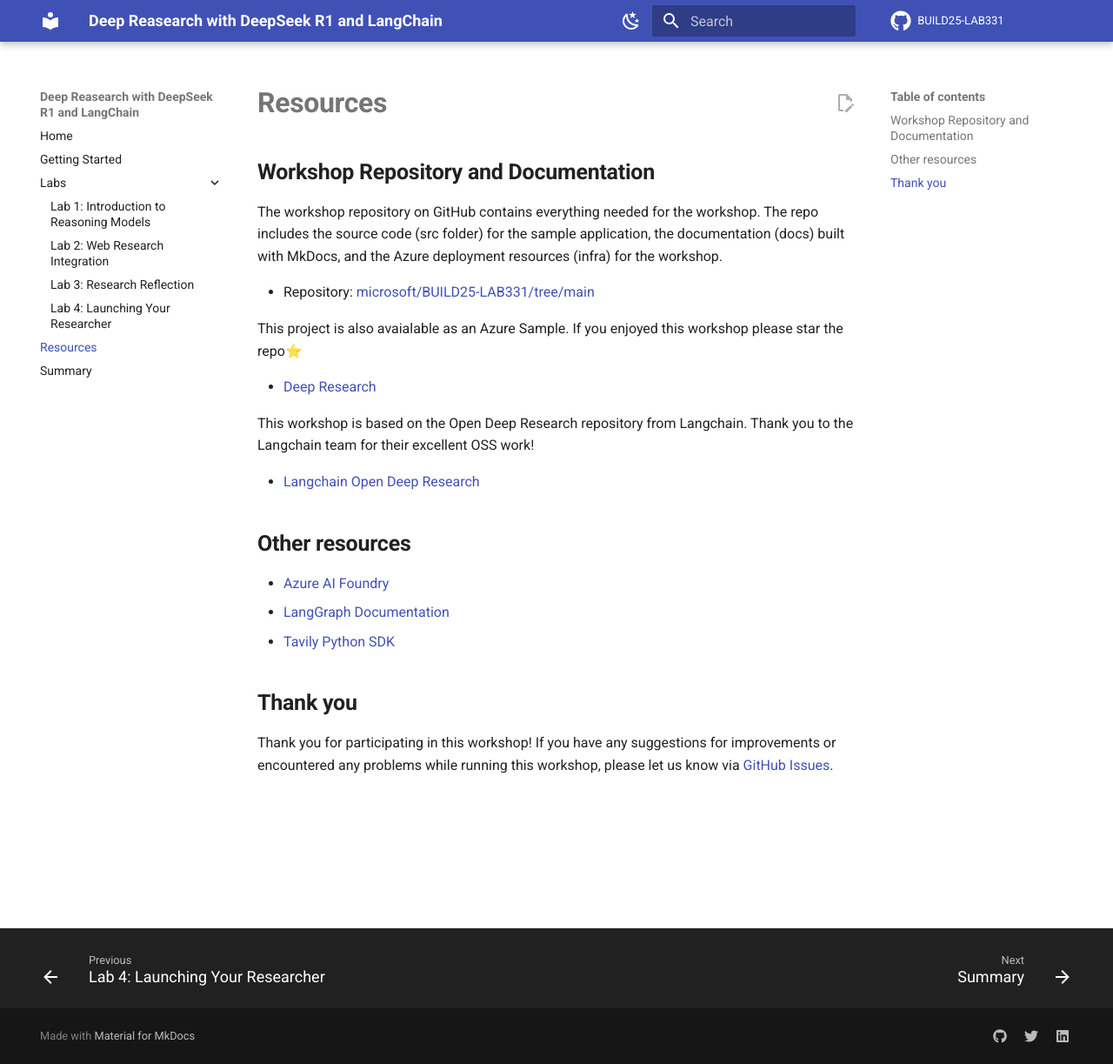
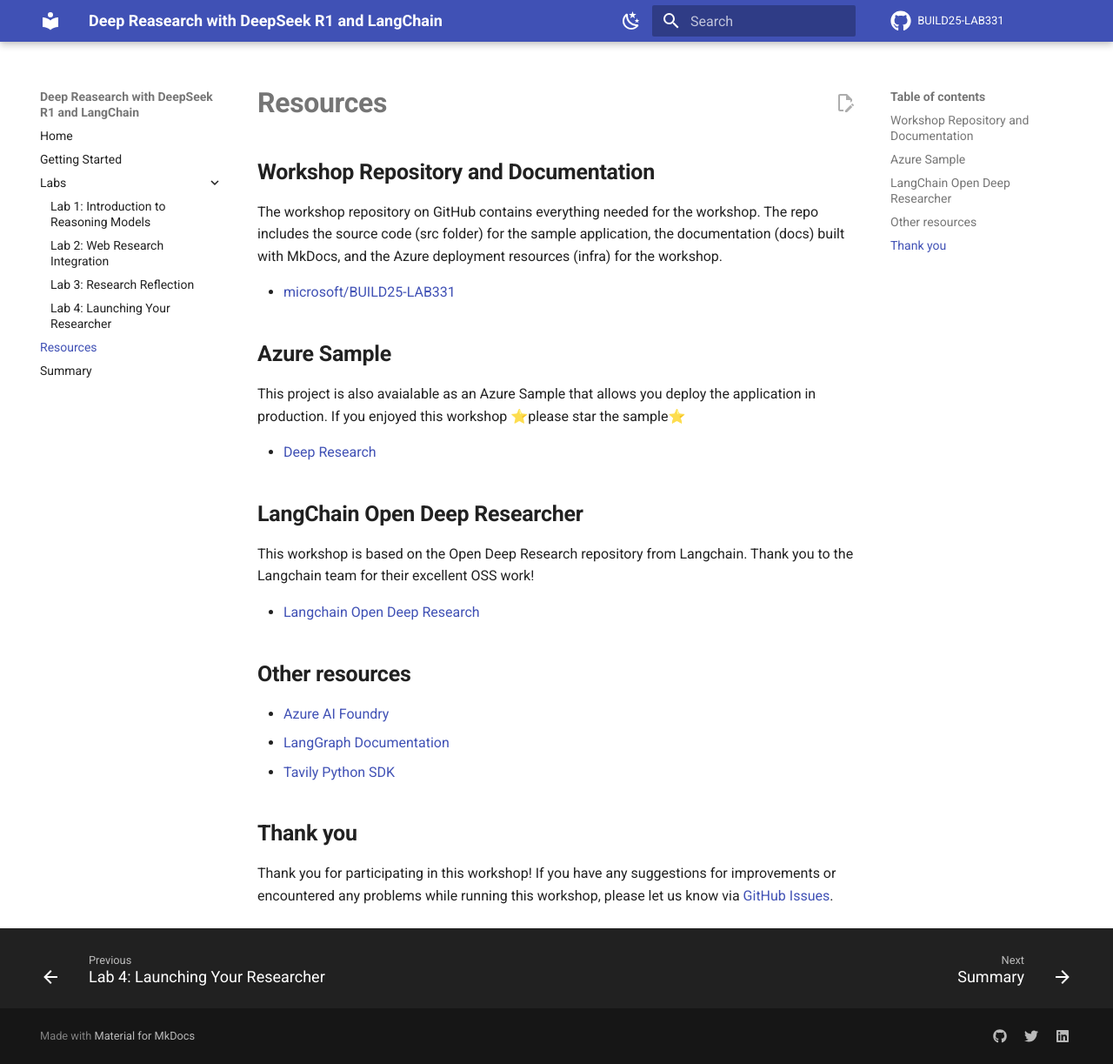
Before and after one commit to microsoft/BUILD25-LAB331, an MkDocs documentation site: the page built from docs/docs/resources.md, in a window 1280 px wide and 1223 px high. Shown: the whole window at 87% size. Built offline with MkDocs 1.6.1 and Material for MkDocs 9.7.7, drawn with Linux system fonts in a browser that asks for light colours; comment, search, counter and statistics services are not loaded.

Commit message:
adding resources and summary

```diff
--- a/docs/docs/resources.md
+++ b/docs/docs/resources.md
@@ -4,11 +4,15 @@
 
 The workshop repository on GitHub contains everything needed for the workshop. The repo includes the source code (src folder) for the sample application, the documentation (docs) built with MkDocs, and the Azure deployment resources (infra) for the workshop.
 
-* Repository: [microsoft/BUILD25-LAB331/tree/main](https://github.com/microsoft/BUILD25-LAB331/tree/main){:target="_blank"}
+* [microsoft/BUILD25-LAB331](https://github.com/microsoft/BUILD25-LAB331/tree/main){:target="_blank"}
 
-This project is also avaialable as an Azure Sample. If you enjoyed this workshop please star the repo⭐
+## Azure Sample
+
+This project is also avaialable as an Azure Sample that allows you deploy the application in production. If you enjoyed this workshop ⭐please star the sample⭐
 
 * [Deep Research](https://github.com/Azure-Samples/deepresearch/tree/main)
+
+## LangChain Open Deep Researcher
 
 This workshop is based on the Open Deep Research repository from Langchain. Thank you to the Langchain team for their excellent OSS work!
 
```
Also changed, not shown: docs/site/resources/index.html, docs/site/search/search_index.json, docs/site/summary/index.html.
